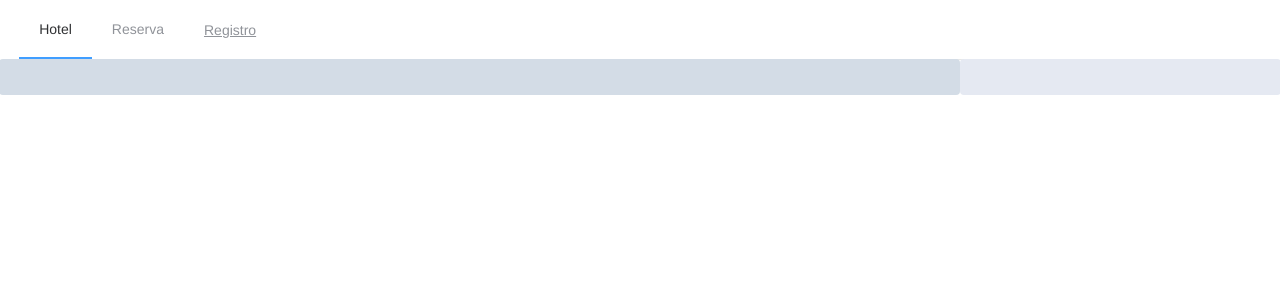
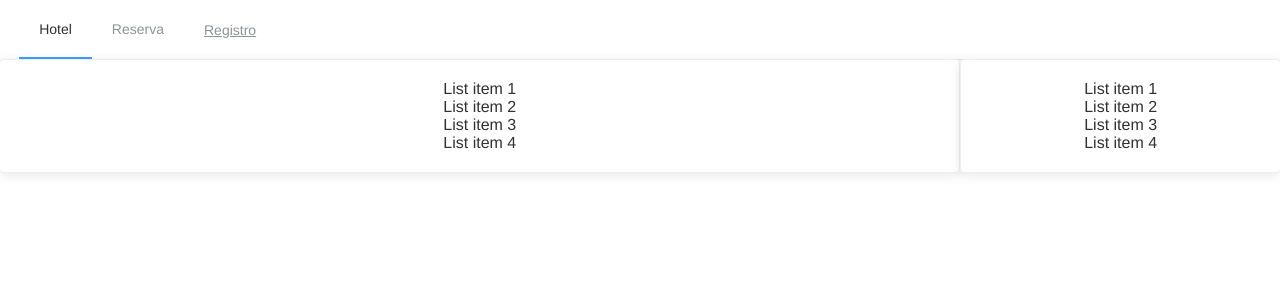
Before and after one commit to Kakoo8/TingesoFront, a Vue app: page /#/ in a window 1280 px wide. Shown: the top 300 px of the page. Built offline with nearby package versions, Linux system fonts and the light colour scheme.

Commit message:
ADD: componentes filterRack y Rack

```diff
--- /dev/null
+++ b/src/components/FilterRack.vue
@@ -0,0 +1,7 @@
+<template>
+    <el-card class="box-card">
+        <div v-for="o in 4" :key="o" class="text item">
+            {{'List item ' + o }}
+        </div>
+    </el-card>
+</template>
--- /dev/null
+++ b/src/components/Rack.vue
@@ -0,0 +1,7 @@
+<template>
+    <el-card class="box-card">
+        <div v-for="o in 4" :key="o" class="text item">
+            {{'List item ' + o }}
+        </div>
+    </el-card>
+</template>
--- a/src/views/Home.vue
+++ b/src/views/Home.vue
@@ -6,10 +6,10 @@
       </el-header>
       <el-row>
         <el-col :span="18">
-          <div class="grid-content bg-purple"></div>
+          <Rack/>
         </el-col>
         <el-col :span="6">
-          <div class="grid-content bg-purple-light"></div>
+          <FilterRack/>
         </el-col>
       </el-row>
     </el-container>
@@ -20,12 +20,16 @@
 // @ is an alias to /src
 import HelloWorld from '@/components/HelloWorld.vue'
 import NavBar from '@/components/NavBar.vue'
+import Rack from '@/components/Rack.vue'
+import FilterRack from '@/components/FilterRack.vue'
 
 export default {
   name: 'home',
   components: {
     HelloWorld,
-    NavBar
+    NavBar,
+    Rack,
+    FilterRack
   }
 }
 </script>
```
